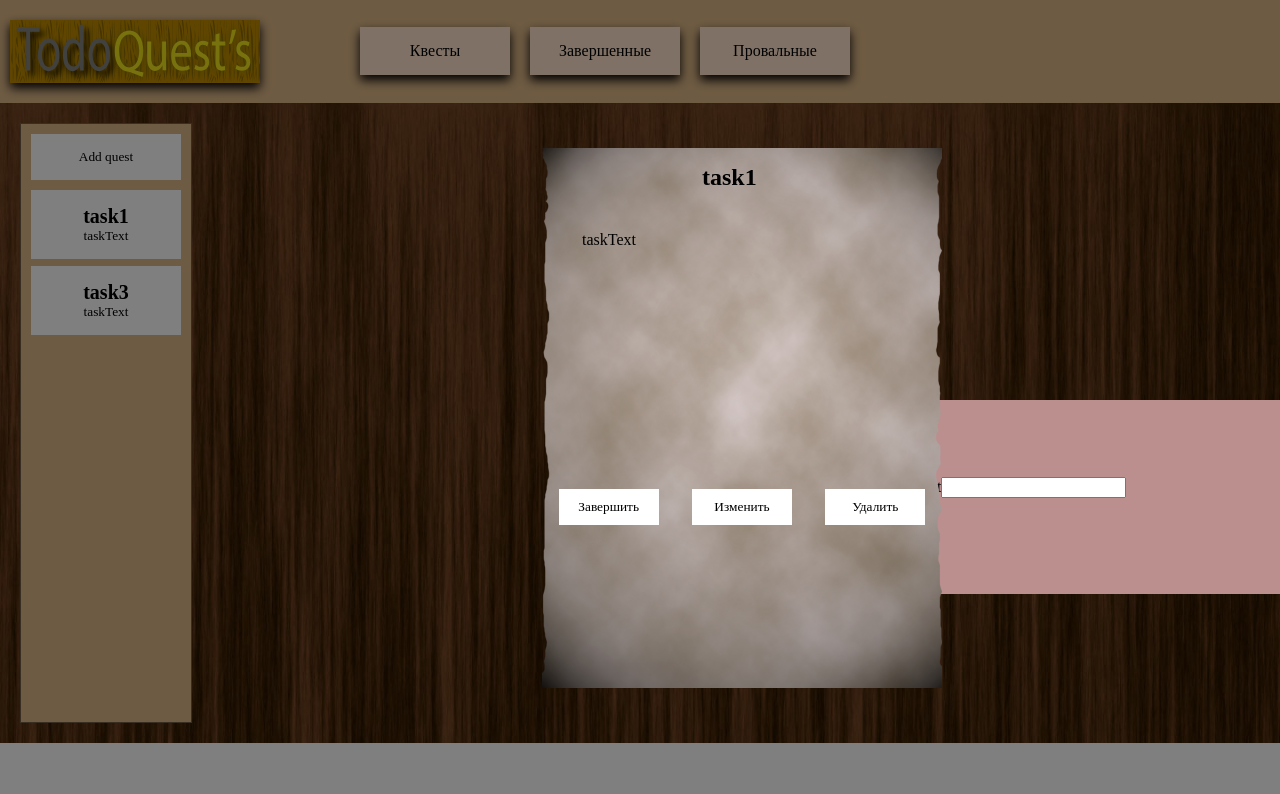
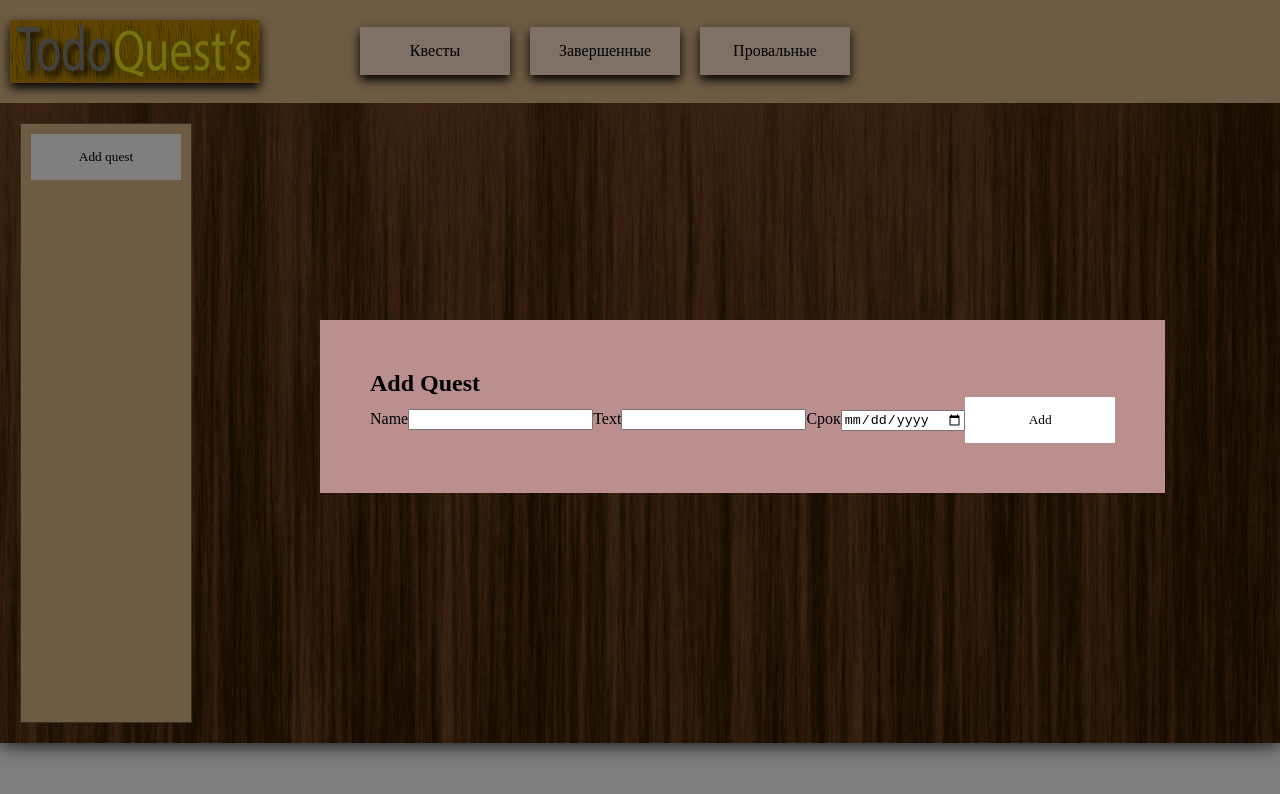
Before and after one commit to Skenzi/Todo, a React app: page / in a window 1280 px wide. Both pictures are taken after a click on the button "Add quest". Shown: the top 794 px of the page. Built offline with nearby package versions, Linux system fonts and the light colour scheme; the HTML template or start-up script is replaced by a standard one.

Commit message:
update form task

```diff
--- a/src/components/App.jsx
+++ b/src/components/App.jsx
@@ -9,6 +9,7 @@ import ModalTaskForm from "./ModalFormTask.jsx";
 const App = () => {
     return <>
         <Router>
+            <div className="shadow">
             <Header />
             <main className="flex-container p-20 h-80 table-background">
                 <Routes>
@@ -18,6 +19,7 @@ const App = () => {
                 </Routes>
             </main>
             <ModalTaskForm />
+            </div>
         </Router>
     </>
 };
--- a/src/components/ListTasks.jsx
+++ b/src/components/ListTasks.jsx
@@ -26,7 +26,7 @@ const ListTasks = ({ currentTasksStatus }) => {
         return <li key={task.id}>
             <button type="button" className="button" onClick={setCurrentId(task.id)}>
                 <h2>{task.name}</h2>
-                <div>{task.description}</div>
+                <div>{task.dateEnd}</div>
             </button>
         </li>
     })}
--- a/src/components/ModalFormTask.jsx
+++ b/src/components/ModalFormTask.jsx
@@ -1,22 +1,28 @@
-import React from 'react';
+import React, { useState } from 'react';
 import { useDispatch, useSelector } from 'react-redux';
 import { modalSelector } from '../store/selectors/index.js';
 import { setStateModal } from '../store/slices/modalSlice.js';
+import { addTask } from '../store/slices/tasksSlice.js';
 
 const ModalTaskForm = () => {
     const modalState = useSelector(modalSelector);
+    const [taskData, setTaskData] = useState({name: '', text: '', dateEnd: ''});
     const dispatch = useDispatch();
-    return modalState.show ? <div className="modal-background" onClick={(e) => {
-        e.stopPropagation();
+    const onSubmit = (e) => {
+        e.preventDefault();
+        dispatch(addTask(taskData));
         dispatch(setStateModal(false));
-    }}>
+    };
+    return modalState.show ? <div className="modal-background">
         <div className="modal">
             <h2>Add Quest</h2>
-            <form className="form">
+            <form className="form" onSubmit={onSubmit}>
                 <label htmlFor="quest-name">Name</label>
-                <input name="quest-name" type="text"></input>
+                <input name="quest-name" required type="text" value={taskData.name} onChange={(e) => setTaskData({...taskData, name: e.currentTarget.value})}></input>
                 <label htmlFor="quest-text">Text</label>
-                <input name="quest-text" type="text"></input>
+                <input name="quest-text" required value={taskData.text} type="text" onChange={(e) => setTaskData({...taskData, text: e.currentTarget.value})}></input>
+                <label htmlFor="quest-text">Срок</label>
+                <input name="quest-text" required value={taskData.dateEnd} type="date" onChange={(e) => setTaskData({...taskData, dateEnd: e.currentTarget.value})}></input>
                 <button type="submit" className="button button-submit">Add</button>
             </form>
         </div>
--- a/src/components/TaskNote.jsx
+++ b/src/components/TaskNote.jsx
@@ -8,7 +8,7 @@ const TaskNote = () => {
     return <section className="task-note">
             <img src={paper} className="task-img" />
             <h2 className="task-name">{task.name}</h2>
-            <div className="task-text">{task.description}</div>
+            <div className="task-text">{task.text}</div>
             <div className="buttons-group">
                 {task.status === 'active' ? <><button type="button" className="button">Завершить</button><button type="button" className="button">Изменить</button></> : null}
                 <button type="button" className="button">Удалить</button>
--- a/src/components/pages/AllTasks.jsx
+++ b/src/components/pages/AllTasks.jsx
@@ -8,7 +8,7 @@ const AllTasks = () => {
     const task = useSelector(currentTask);
     return <>
         <ListTasks currentTasksStatus="active" />
-        {task.status === 'active' ? <TaskNote /> : null}
+        {task && task.status === 'active' ? <TaskNote /> : null}
     </>;
 }
 
--- a/src/components/pages/FailedTasks.jsx
+++ b/src/components/pages/FailedTasks.jsx
@@ -8,7 +8,7 @@ const FailedTasks = () => {
     const task = useSelector(currentTask);
     return <>
         <ListTasks currentTasksStatus="failed" />
-        {task.status === 'failed' ? <TaskNote /> : null}
+        {task && task.status === 'failed' ? <TaskNote /> : null}
     </>;
 }
 
--- a/src/components/pages/SucceffulTasks.jsx
+++ b/src/components/pages/SucceffulTasks.jsx
@@ -8,7 +8,7 @@ const SuccefullTasks = () => {
     const task = useSelector(currentTask);
     return <>
         <ListTasks currentTasksStatus="succefull" />
-        {task.status === 'succefull' ? <TaskNote /> : null}
+        {task && task.status === 'succefull' ? <TaskNote /> : null}
     </>;
 }
 
--- a/src/store/slices/tasksSlice.js
+++ b/src/store/slices/tasksSlice.js
@@ -2,20 +2,16 @@ import { createSlice } from "@reduxjs/toolkit";
 import _ from 'lodash';
 
 const tasksSlice = createSlice({
-    name: 'tasks',
+    name: 'tasksInfo',
     initialState: {
-        tasks: [
-            { name: 'task1', description: 'taskText', id: 1, status: 'active'},
-            { name: 'task2', description: 'taskText', id: 2, status: 'failed'},
-            { name: 'task3', description: 'taskText', id: 3, status: 'active'},
-            { name: 'task4', description: 'taskText', id: 4, status: 'succefull'}
-        ],
+        tasks: [],
         currentTaskId: 1,
         currentTask: null,
     },
     reducers: {
         addTask: (state, { payload }) => {
-            const newTask = { ...payload, id: _.uniqueId()};
+            const date = new Date();
+            const newTask = { ...payload, status: 'active', id: _.uniqueId(), dateStart: date.getTime()};
             state.tasks.push(newTask);
         },
         deleteTask: (state, { payload }) => {
--- a/src/styles/_main.scss
+++ b/src/styles/_main.scss
@@ -19,3 +19,6 @@
     background-size: cover;
     background-repeat: no-repeat;
 }
+.shadow {
+    box-shadow: 0 0 20px black;
+}
--- a/src/styles/_modal.scss
+++ b/src/styles/_modal.scss
@@ -1,14 +1,16 @@
 .modal {
     position: absolute;
-    left: 50%;
-    top: 50%;
+    left: 25%;
+    top: 40%;
     background-color: rosybrown;
     padding: 50px;
     &-background {
         position: absolute;
         top: 0;
+        left: 0;
         width: 100%;
         height: 100%;
         background-color: rgba($color: #000000, $alpha: 0.5);
+        z-index: 1;
     }
 }
```
